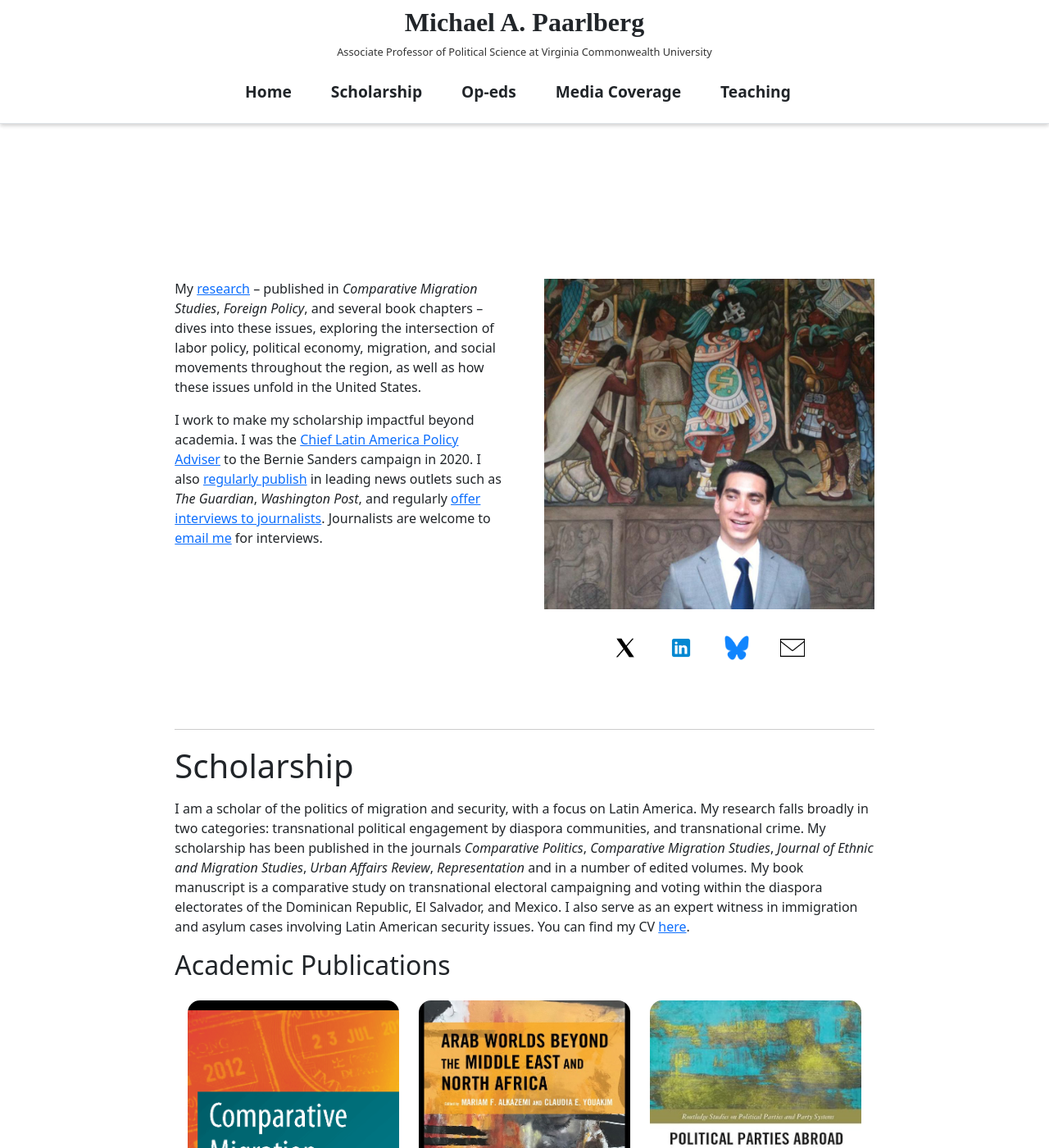
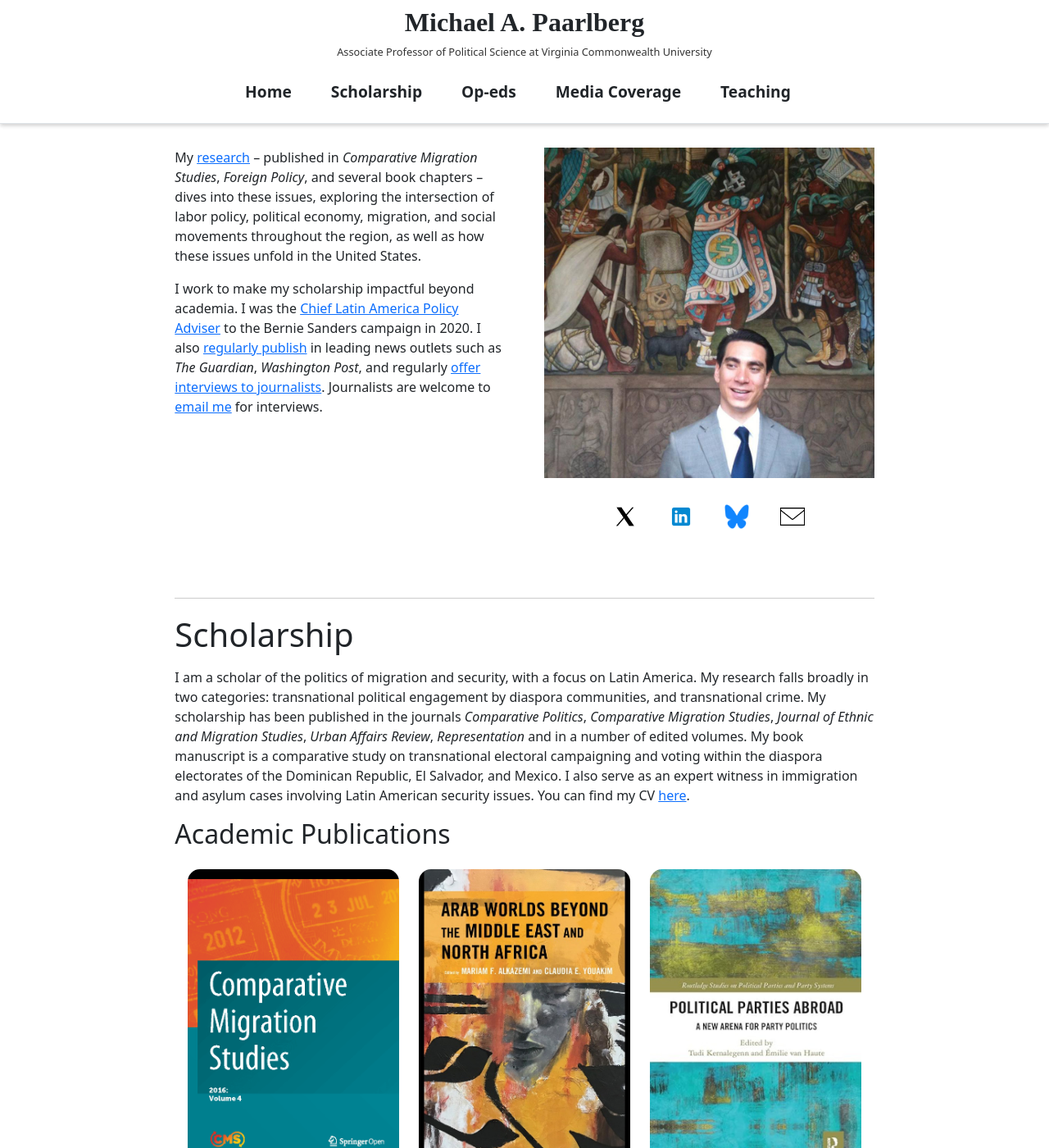
Before and after one commit to RelevantResearch/michael-paarlberg, a Jekyll site: the page built from _pages/home.md, in a window 1280 px wide and 1400 px high. Shown: the whole window at 82% size. Built offline with Jekyll 4.4.1, drawn with Linux system fonts in a browser that asks for light colours.

Commit message:
"changes made for fixing errors" (#38)

```diff
--- a/_includes/scripts.html
+++ b/_includes/scripts.html
@@ -1,6 +1,6 @@
 <!-- to test if it works on github or not lets see-->
 <script src="https://code.jquery.com/jquery-3.6.0.min.js"></script>
-<script src="{{ '/assets/js/scrollsetup.js' | relative_url }}"></script>
+<!-- <script src="{{ '/assets/js/scrollsetup.js' | relative_url }}"></script> -->
 
 {% if page.content_render %}
 <script src="{{ '/assets/js/contentrender.js' | relative_url }}"></script>
--- a/_sass/_custom.scss
+++ b/_sass/_custom.scss
@@ -5,9 +5,11 @@
 @import "_footer";
 @import "_logo";
 
-.division{
-  padding-top: 10rem;
+html {
+  scroll-behavior: smooth;  /* Smooth scroll behavior */
+  scroll-padding-top: 10rem;  /* Set the scroll offset to 80px */
 }
+
 .division section {
   padding: 20px 0; /* Adds padding at the top and bottom of each section */
   border-bottom: 1px solid #ccc; /* Adds a light gray line under each section */
@@ -16,11 +18,3 @@
 .division section:last-of-type {
   border-bottom: none; /* Removes the line after the last section */
 }
-
-@media (max-width: 480px) {
-  .division{
-    padding-left: 9px;
-    padding-top: 7rem;
-  }
-
-}
```
